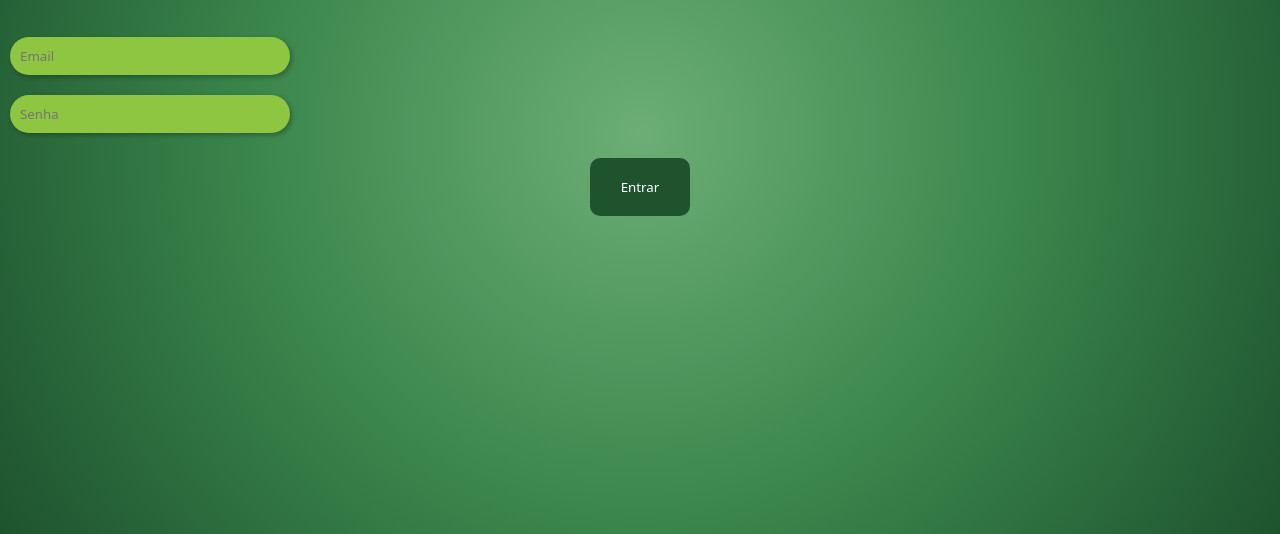
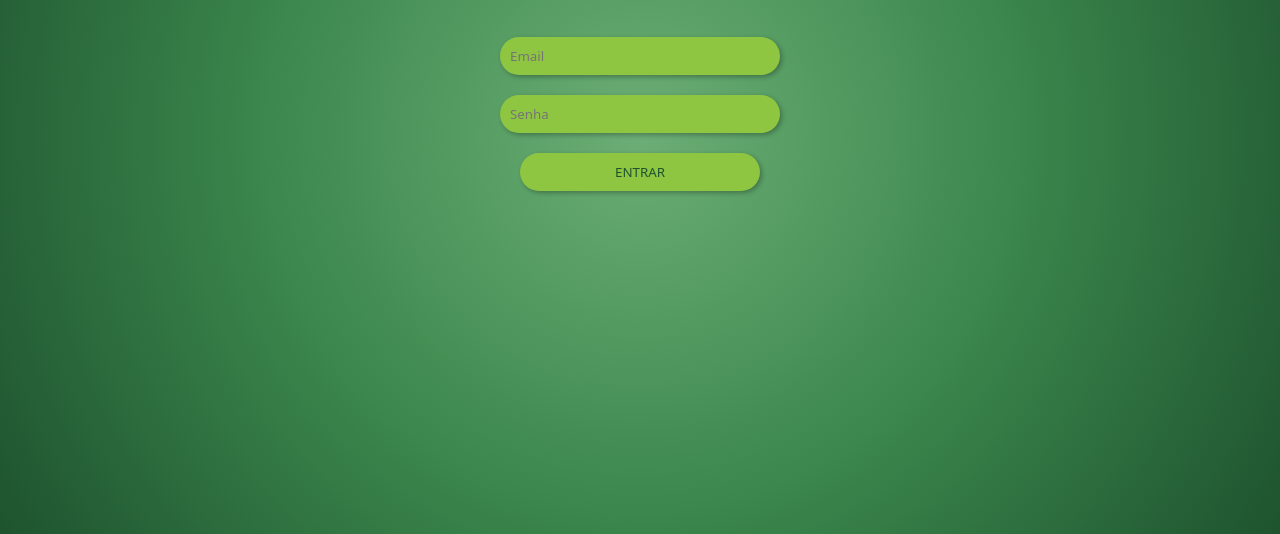
Before and after one commit to marcosspol09/projeto-feira, a plain HTML site: page index.html in a window 1280 px wide. Shown: the part 316-850 px from the top of the page. Drawn offline with Linux system fonts and the light colour scheme.

Commit message:
Update estyle.css

```diff
--- a/estilos/estyle.css
+++ b/estilos/estyle.css
@@ -7,14 +7,12 @@
         *{
             margin: 0px;
             padding: 0px;
-
             font-family: system-ui, -apple-system, BlinkMacSystemFont, 'Segoe UI', Roboto, Oxygen, Ubuntu, Cantarell, 'Open Sans', 'Helvetica Neue', sans-serif;
         }
 
         body, html{
             background-image: radial-gradient(circle at center, #6CAE75, #3b874d, #1e532e);
             height: 100vh;
-
         }
 
         .h1{
@@ -40,6 +38,10 @@
             text-transform: uppercase;
         }
 
+        .login > form > p{
+            text-align: center;
+        }
+
         .login input[type="email"],
         .login input[type="password"] {
             background-color: #8EC641;
@@ -51,7 +53,7 @@
             box-shadow: 2px 2px 5px rgba(0, 0, 0, 0.285);
             outline: none;
         }
-        .login > form > input[type = "submit"]{
+        .login > form > a > input[type = "button"]{
             background-color: #8EC641;
             padding: 10px;
             margin: 10px;
@@ -61,7 +63,6 @@
             color: #1E532E;
             text-transform: uppercase;
             box-shadow: 2px 2px 5px rgba(0, 0, 0, 0.285);
-
         }
 
         .login input[type="submit"]:hover {
@@ -113,7 +114,6 @@
             background-color: #1e532e;
             color: white;
             border: none;
-
         }
         .input{
             margin-top: 30px;
@@ -153,10 +153,12 @@
         }
         ::-webkit-scrollbar {
             width: 10px;
+            height: 2px;
         }
         ::-webkit-scrollbar-thumb:hover {
             background: #8EC641;
         }
+
 
         .nos{
 
```
